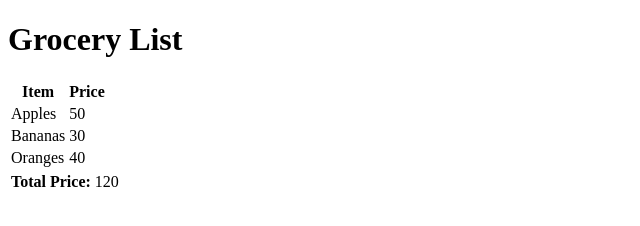
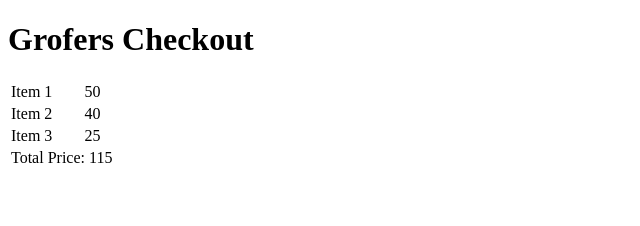
Before and after one commit to acciojob/grofers-checkout-2-VivekTiwari2003, a website: page main.html in a window 1280 px wide. Shown: the whole page, without its empty margins (0-640 px from the left). Drawn offline with Linux system fonts and the light colour scheme.

Commit message:
created a submission

```diff
--- a/main.html
+++ b/main.html
@@ -8,31 +8,21 @@
 
 <body>
 	<!-- the entire body must be written by student -->
-	 <h1>Grocery List</h1>
-    <table id="groceryTable" data-ns-test="prices">
+	<h1>Grofers Checkout</h1>
+  <table id="groceryList">
     <tr>
-            <th>Item</th>
-            <th>Price</th>
+      <td>Item 1</td>
+      <td data-ns-test="prices">50</td>
     </tr>
     <tr>
-            <td>Apples</td>
-            <td data-ns-test="itemPrice">50</td>
+      <td>Item 2</td>
+      <td data-ns-test="prices">40</td>
     </tr>
     <tr>
-            <td>Bananas</td>
-            <td data-ns-test="itemPrice">30</td>
+      <td>Item 3</td>
+      <td data-ns-test="prices">25</td>
     </tr>
-        <tr>
-            <td>Oranges</td>
-            <td data-ns-test="itemPrice">40</td>
-        </tr>
-    </table>
-
-    <table>
-        <tr>
-            <th>Total Price:</th>
-            <td data-ns-test="grandTotal"></td>
-        </tr>
+    <!-- Add more items as needed -->
   </table>
     <script type="text/javascript" src="./script.js">
 </script>
--- a/script.js
+++ b/script.js
@@ -1,25 +1,23 @@
-//your code here
-document.addEventListener("DOMContentLoaded", () => {
-    updateTotalPrice();
+function calculateTotal() {
+    const groceryList = document.getElementById('groceryList');
+    const priceCells = groceryList.querySelectorAll('[data-ns-test="prices"]');
+    let total = 0;
 
-    const groceryTable = document.getElementById("groceryTable");
-    const priceCells = groceryTable.querySelectorAll("[data-ns-test='itemPrice']");
-
-    priceCells.forEach((cell) => {
-        cell.addEventListener("input", updateTotalPrice);
-    });
-});
-
-function updateTotalPrice() {
-    const groceryTable = document.getElementById("groceryTable");
-    const priceCells = groceryTable.querySelectorAll("[data-ns-test='itemPrice']");
-
-    let totalPrice = 0;
-    priceCells.forEach((cell) => {
-        const price = parseFloat(cell.textContent);
-        totalPrice += isNaN(price) ? 0 : price;
+    // Calculate the total price by summing up individual prices
+    priceCells.forEach(cell => {
+      total += parseInt(cell.textContent);
     });
 
-    const grandTotalCell = document.querySelector("[data-ns-test='grandTotal']");
-    grandTotalCell.textContent = totalPrice;
-}
+    // Create a new row for the total price
+    const newRow = document.createElement('tr');
+    const newCell = document.createElement('td');
+    newCell.setAttribute('colspan', '2');
+    newCell.textContent = `Total Price: ${total}`;
+    newRow.appendChild(newCell);
+
+    // Add the total row to the table
+    groceryList.appendChild(newRow);
+  }
+
+  // Call the calculateTotal function to display the total price initially
+  calculateTotal()
```
Lines whose indentation alone changed are shown as unchanged.
